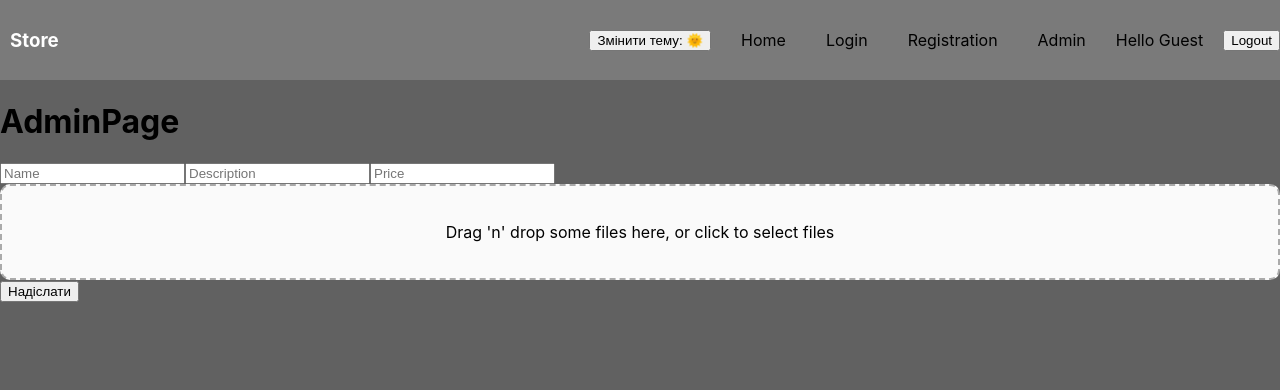
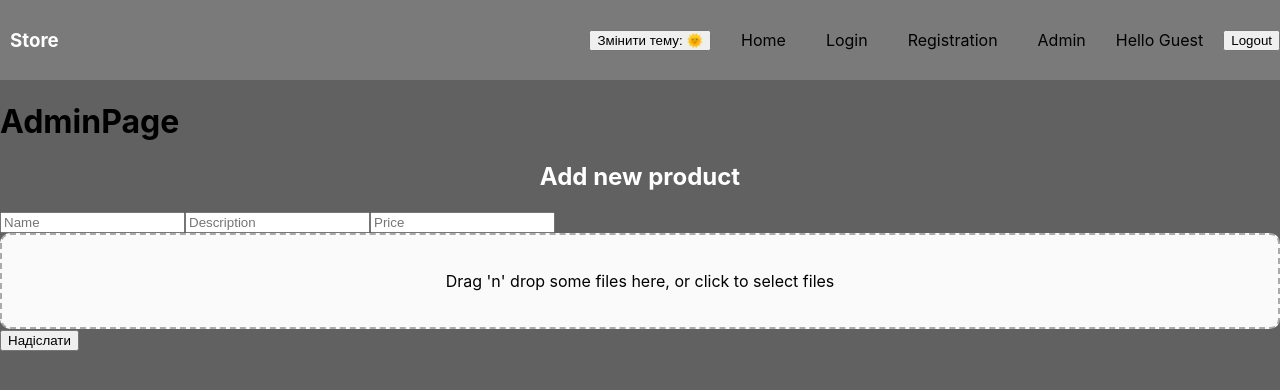
Before and after one commit to Inlvert/MERN-Store, a React (Create React App) app in the folder client/: page /admin in a window 1280 px wide. Shown: the top 390 px of the page. Built offline with nearby package versions, Linux system fonts and the light colour scheme.

Commit message:
add style in Admin page

```diff
--- /dev/null
+++ b/client/src/pages/Admin/Admin.module.scss
@@ -0,0 +1,4 @@
+.cover {
+  text-align: center;
+  color: white ;
+}
--- a/client/src/pages/Admin/index.jsx
+++ b/client/src/pages/Admin/index.jsx
@@ -1,15 +1,16 @@
 import React from "react";
 import Header from "../../components/Header";
-import HookForm from '../../components/HookForm'
-
+import HookForm from "../../components/HookForm";
+import styles from "./Admin.module.scss";
 
 function AdminPage() {
   return (
-    <div>
+    <>
       <Header />
       <h1>AdminPage</h1>
+      <h2 className={styles.cover}>Add new product</h2>
       <HookForm />
-    </div>
+    </>
   );
 }
 
```
